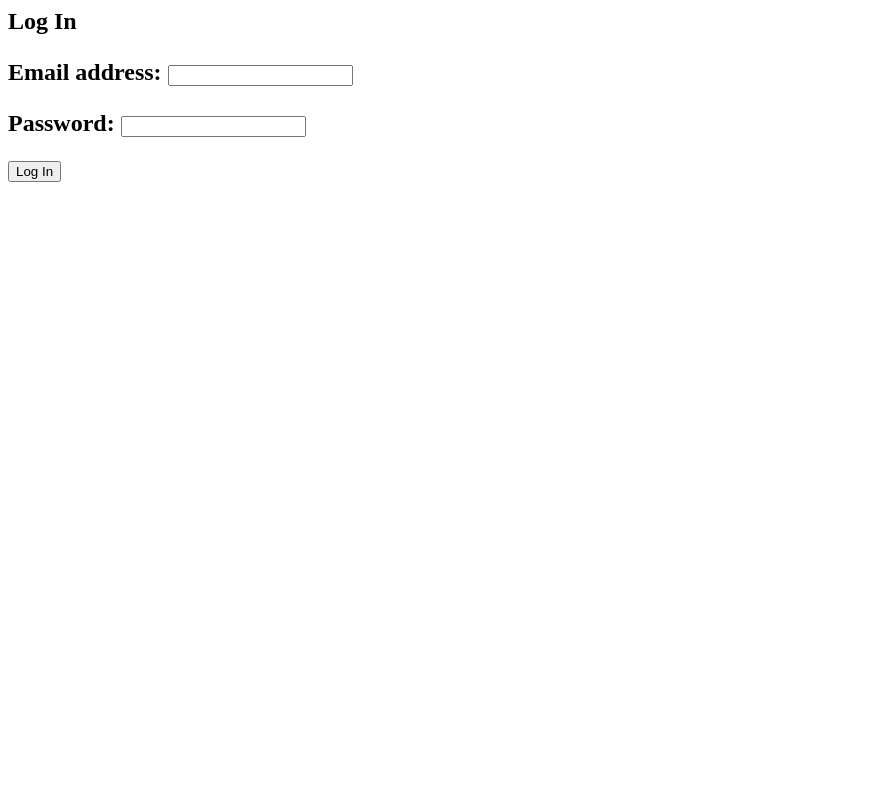
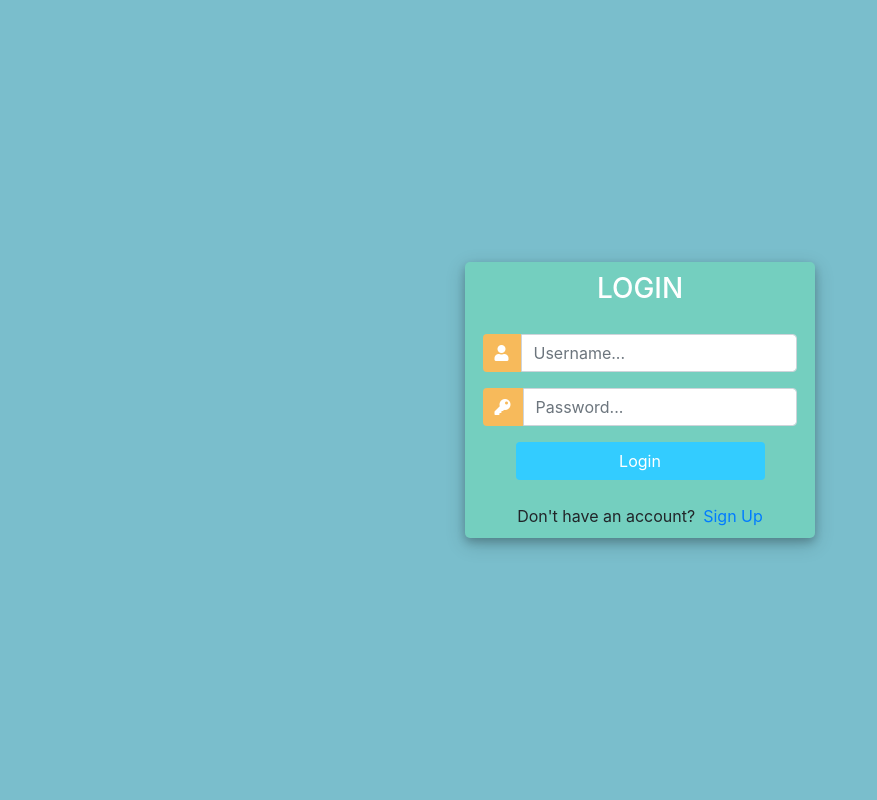
Before and after one commit to Dil02/auction-app, a Django app: page /login/ in a window 1280 px wide. Shown: the whole page, without its empty margins (0-877 px from the left). Run offline with Django 4.2, Linux system fonts and the light colour scheme; some libraries are stand-ins or nearby versions.

Commit message:
testing alternate login approach

```diff
--- a/auction_project/auction/templates/accounts/login.html
+++ b/auction_project/auction/templates/accounts/login.html
@@ -1,4 +1,4 @@
-<body>
+{% comment %} <body>
     {% block content %}
 
     <h2>Log In<h2>
@@ -27,4 +27,126 @@
 
 
     {% endblock content %}
-    </body>
+    </body> {% endcomment %}
+
+
+<!DOCTYPE html>
+<html>
+
+<head>
+    <title>Login</title>
+    <link rel="stylesheet" href="https://stackpath.bootstrapcdn.com/bootstrap/4.1.3/css/bootstrap.min.css" integrity="sha384-MCw98/SFnGE8fJT3GXwEOngsV7Zt27NXFoaoApmYm81iuXoPkFOJwJ8ERdknLPMO" crossorigin="anonymous">
+    <script src="https://ajax.googleapis.com/ajax/libs/jquery/3.3.1/jquery.min.js"></script>
+    <link rel="stylesheet" href="https://use.fontawesome.com/releases/v5.6.1/css/all.css" integrity="sha384-gfdkjb5BdAXd+lj+gudLWI+BXq4IuLW5IT+brZEZsLFm++aCMlF1V92rMkPaX4PP" crossorigin="anonymous">
+
+
+    <style>
+        body,
+        html {
+            margin: 0;
+            padding: 0;
+            height: 100%;
+            background: #7abecc !important;
+        }
+        .user_card {
+            width: 350px;
+            margin-top: auto;
+            margin-bottom: auto;
+            background: #74cfbf;
+            position: relative;
+            display: flex;
+            justify-content: center;
+            flex-direction: column;
+            padding: 10px;
+            box-shadow: 0 4px 8px 0 rgba(0, 0, 0, 0.2), 0 6px 20px 0 rgba(0, 0, 0, 0.19);
+            -webkit-box-shadow: 0 4px 8px 0 rgba(0, 0, 0, 0.2), 0 6px 20px 0 rgba(0, 0, 0, 0.19);
+            -moz-box-shadow: 0 4px 8px 0 rgba(0, 0, 0, 0.2), 0 6px 20px 0 rgba(0, 0, 0, 0.19);
+            border-radius: 5px;
+
+        }
+
+        .form_container {
+            margin-top: 20px;
+        }
+
+        #form-title{
+            color: #fff;
+
+        }
+
+        .login_btn {
+            width: 100%;
+            background: #33ccff !important;
+            color: white !important;
+        }
+        .login_btn:focus {
+            box-shadow: none !important;
+            outline: 0px !important;
+        }
+        .login_container {
+            padding: 0 2rem;
+        }
+        .input-group-text {
+            background: #f7ba5b !important;
+            color: white !important;
+            border: 0 !important;
+            border-radius: 0.25rem 0 0 0.25rem !important;
+        }
+        .input_user,
+        .input_pass:focus {
+            box-shadow: none !important;
+            outline: 0px !important;
+        }
+
+        #messages{
+            background-color: grey;
+            color: #fff;
+            padding: 10px;
+            margin-top: 10px;
+        }
+    </style>
+
+</head>
+<body>
+    <div class="container h-100">
+        <div class="d-flex justify-content-center h-100">
+            <div class="user_card">
+                <div class="d-flex justify-content-center">
+
+
+                    <h3 id="form-title">LOGIN</h3>
+                </div>
+                <div class="d-flex justify-content-center form_container">
+                    <form method="POST" action="">
+                        <div class="input-group mb-3">
+                            <div class="input-group-append">
+                                <span class="input-group-text"><i class="fas fa-user"></i></span>
+                            </div>
+                            <input type="text" name="username" placeholder="Username..." class="form-control">
+                        </div>
+                        <div class="input-group mb-2">
+                            <div class="input-group-append">
+                                <span class="input-group-text"><i class="fas fa-key"></i></span>
+                            </div>
+                                <input type="password" name="password" placeholder="Password..." class="form-control" >
+                        </div>
+
+                            <div class="d-flex justify-content-center mt-3 login_container">
+                                    <input class="btn login_btn" type="submit" value="Login">
+                                </div>
+                    </form>
+
+                </div>
+
+                <div class="mt-4">
+                    <div class="d-flex justify-content-center links">
+                        Don't have an account? <a href="{% url 'register' %}" class="ml-2">Sign Up</a>
+                    </div>
+
+                </div>
+            </div>
+        </div>
+    </div>
+</body>
+
+</html>
--- a/auction_project/auction/views.py
+++ b/auction_project/auction/views.py
@@ -323,24 +323,36 @@ def registerPage(request):
 def loginPage(request):
     context = {}
 
-    user = request.user
-    if user.is_authenticated:
-        return redirect('register')
+    # user = request.user
+    # if user.is_authenticated:
+    #     return redirect('register')
 
-    if request.POST:
-        form = AccountAuthenticationForm(request.POST)
-        if form.is_valid():
-            email = request.POST['email']
-            password = request.POST['password']
-            user = authenticate(email=email, password=password)
+    # if request.POST:
+    #     form = AccountAuthenticationForm(request.POST)
+    #     if form.is_valid():
+    #         email = request.POST['email']
+    #         password = request.POST['password']
+    #         user = authenticate(request, email=email, password=password)
 
-            if user:
-                login(request, user)
-                return redirect('register')
-    else:
-        form = AccountAuthenticationForm()
+    #         if user:
+    #             login(request, user)
+    #             return redirect('register')
+    # else:
+    #     form = AccountAuthenticationForm()
 
-    context['login_form'] = form
+    # context['login_form'] = form
+    # return render(request, 'accounts/login.html', context)
+
+    if request.method == 'POST':
+        username = request.POST.get('username')
+        password = request.POST.get('password')
+
+        user = authenticate(request, username=username, password=password)
+
+        if user is not None:
+            login(request, user)
+            return redirect('register')
+
     return render(request, 'accounts/login.html', context)
 
 def logout_view(request):
```
Also changed, not shown: auction_project/db.sqlite3.
